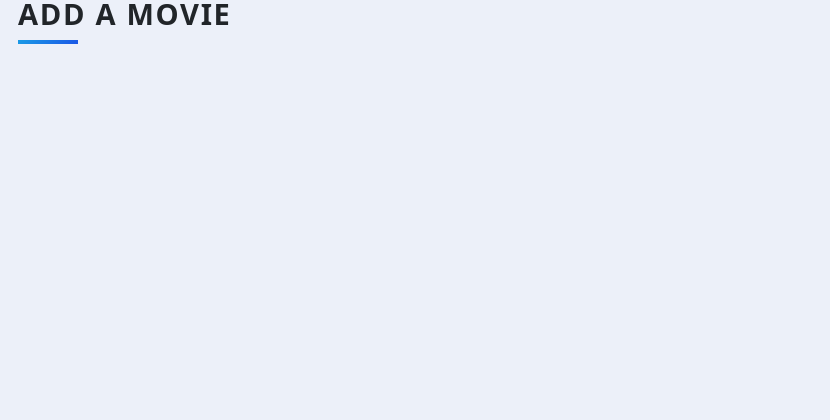
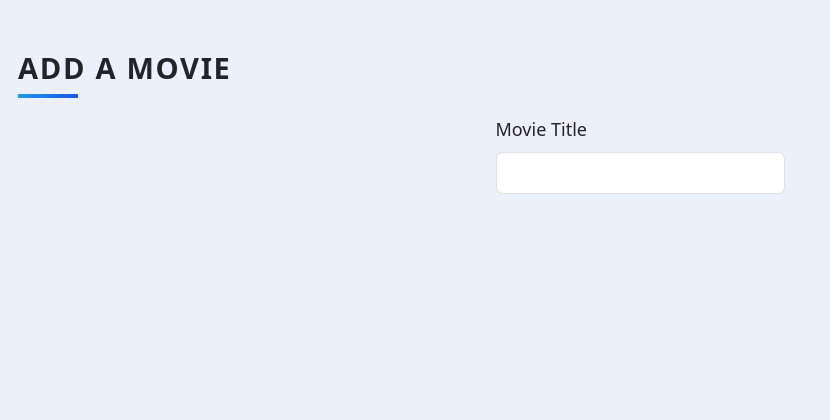
Before and after one commit to M-Awwab-Khan/top-10-movies-flask-sql, a Flask app: page /add in a window 1280 px wide. Shown: the top 420 px of the page, without its empty margins (0-830 px from the left). Before the commit the page ends 44 px from the top, so only its background shows below. Run offline with Flask 3, Linux system fonts and the light colour scheme; some libraries are stand-ins or nearby versions.

Commit message:
send add form to template

```diff
--- a/templates/add.html
+++ b/templates/add.html
@@ -1,9 +1,10 @@
 {% extends 'base.html' %}
-
+{% from 'bootstrap5/form.html' import render_form %}
 {% block title %}Add Movie{% endblock %}
 
 {% block content %}
-<div class="content">
+<div class="content mt-5">
     <h1 class="heading">Add a Movie</h1>
+    {{ render_form(form) }}
 </div>
 {% endblock %}
```
